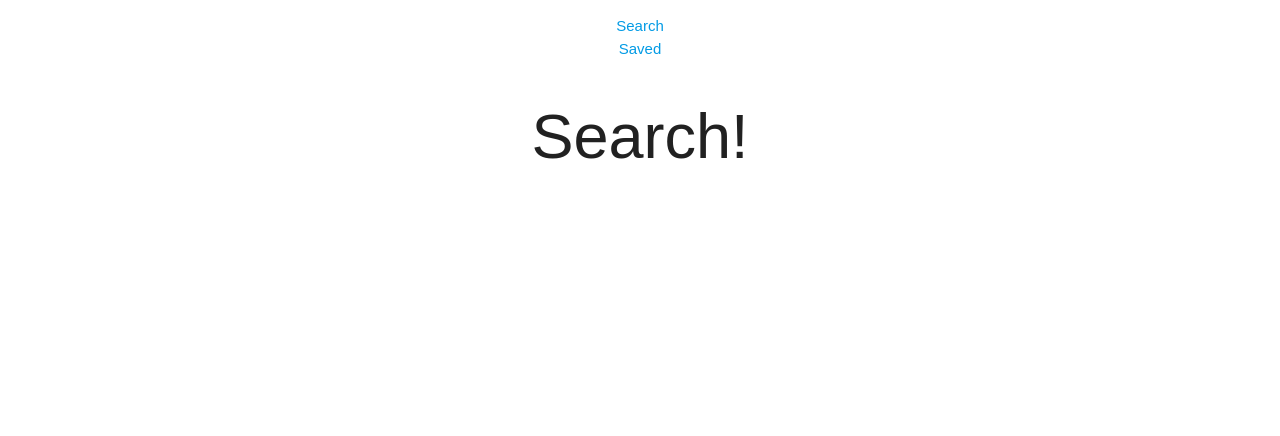
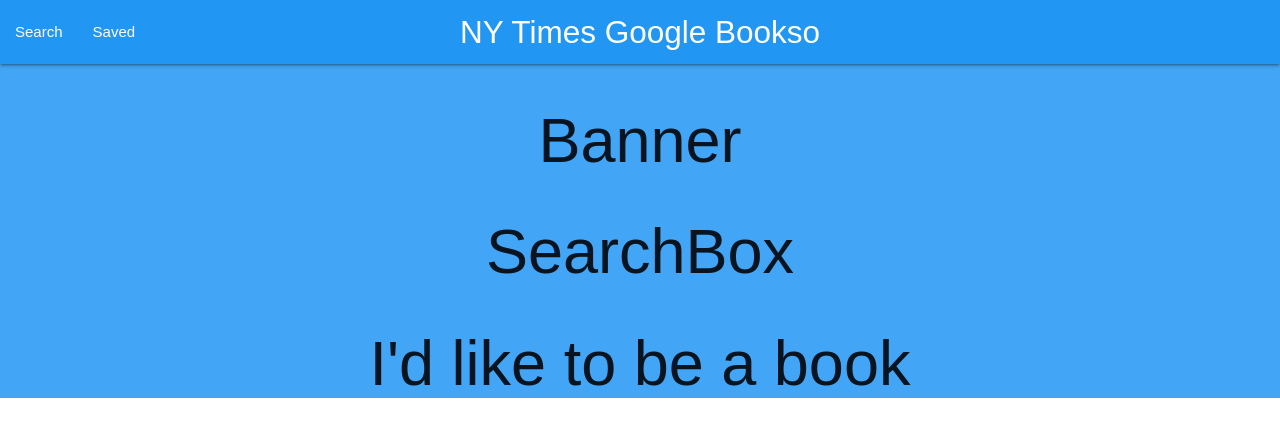
Before and after one commit to irichard03/NYTGoogleBooksSearch, a React (Create React App) app in the folder client/: page / in a window 1280 px wide. Shown: the top 436 px of the page. Built offline with nearby package versions, Linux system fonts and the light colour scheme.

Commit message:
added nav.

```diff
--- a/client/src/App.js
+++ b/client/src/App.js
@@ -10,8 +10,9 @@ class App extends Component {
   render() {
     return (
       <Router>
-        <div className="App">
+        <div className="App blue lighten-1">
           <Nav />
+          <h1>Banner</h1>
           <Route exact path="/" component={Search} />
           <Route exact path="/about" component={Saved} />
         </div>
--- a/client/src/components/Nav.js
+++ b/client/src/components/Nav.js
@@ -7,16 +7,15 @@ import { BrowserRouter as Router, Route, Link } from "react-router-dom";
 class Nav extends Component {
     render() {
         return (
-        <div className="Nav">
-             <ul>
-                <li>
-                    <Link to="/">Search</Link>
-                </li>
-                <li>
-                    <Link to="/about">Saved</Link>
-                </li>
+            <nav>
+                <div className="nav-wrapper blue">
+                    <a href="#" className="brand-logo center">NY Times Google Bookso</a>
+                    <ul id="nav-mobile" class="left hide-on-med-and-down">
+                    <li><Link to="/search">Search</Link></li>
+                    <li><Link to="/saved">Saved</Link></li>
                     </ul>
                 </div>
+            </nav>
         );
     }
 }
--- a/client/src/pages/Saved.js
+++ b/client/src/pages/Saved.js
@@ -6,7 +6,9 @@ class Saved extends Component {
   render() {
     return (
         <div className="Saved">
-          <h1>Saved!</h1>
+          <div className="displayBooks">
+            <h1>I'd like to be a book</h1>
+          </div>
         </div>
 
     );
--- a/client/src/pages/Search.js
+++ b/client/src/pages/Search.js
@@ -6,7 +6,10 @@ class Search extends Component {
   render() {
     return (
         <div className="Search">
-        <h1>Search!</h1>
+          <h1>SearchBox</h1>
+          <div className="booksDisplay">
+            <h1>I'd like to be a book</h1>
+          </div>
         </div>
 
     );
--- a/package.json
+++ b/package.json
@@ -22,6 +22,7 @@
     "express": "^4.16.3",
     "if-env": "^1.0.4",
     "mongoose": "^5.4.3",
+    "nodemon": "^1.18.9",
     "react": "^16.7.0",
     "react-router-dom": "^4.3.1"
   },
```
Also changed, not shown: 1 other file (tests, documents, lock files or other folders). Lines whose indentation alone changed are shown as unchanged.
